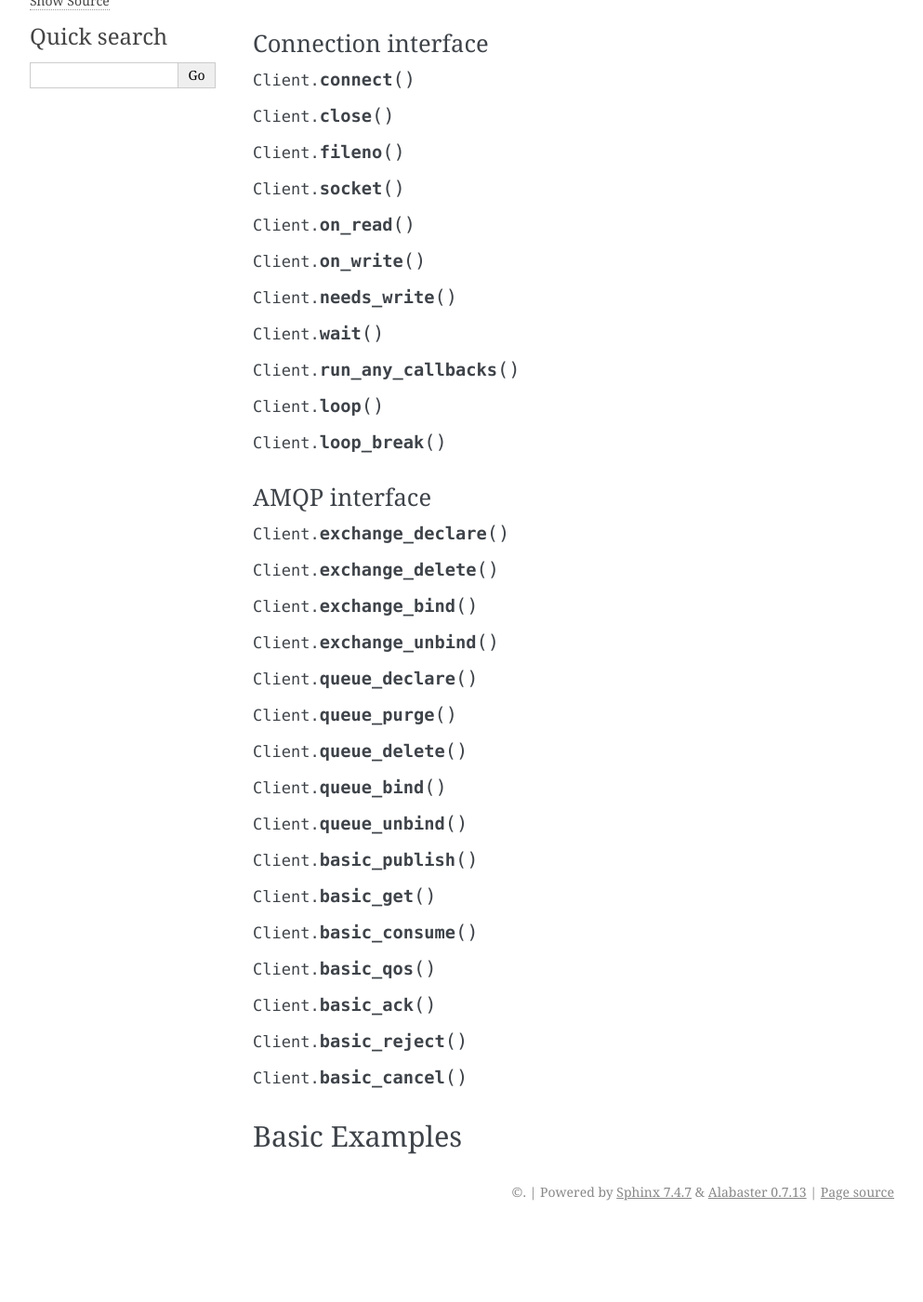
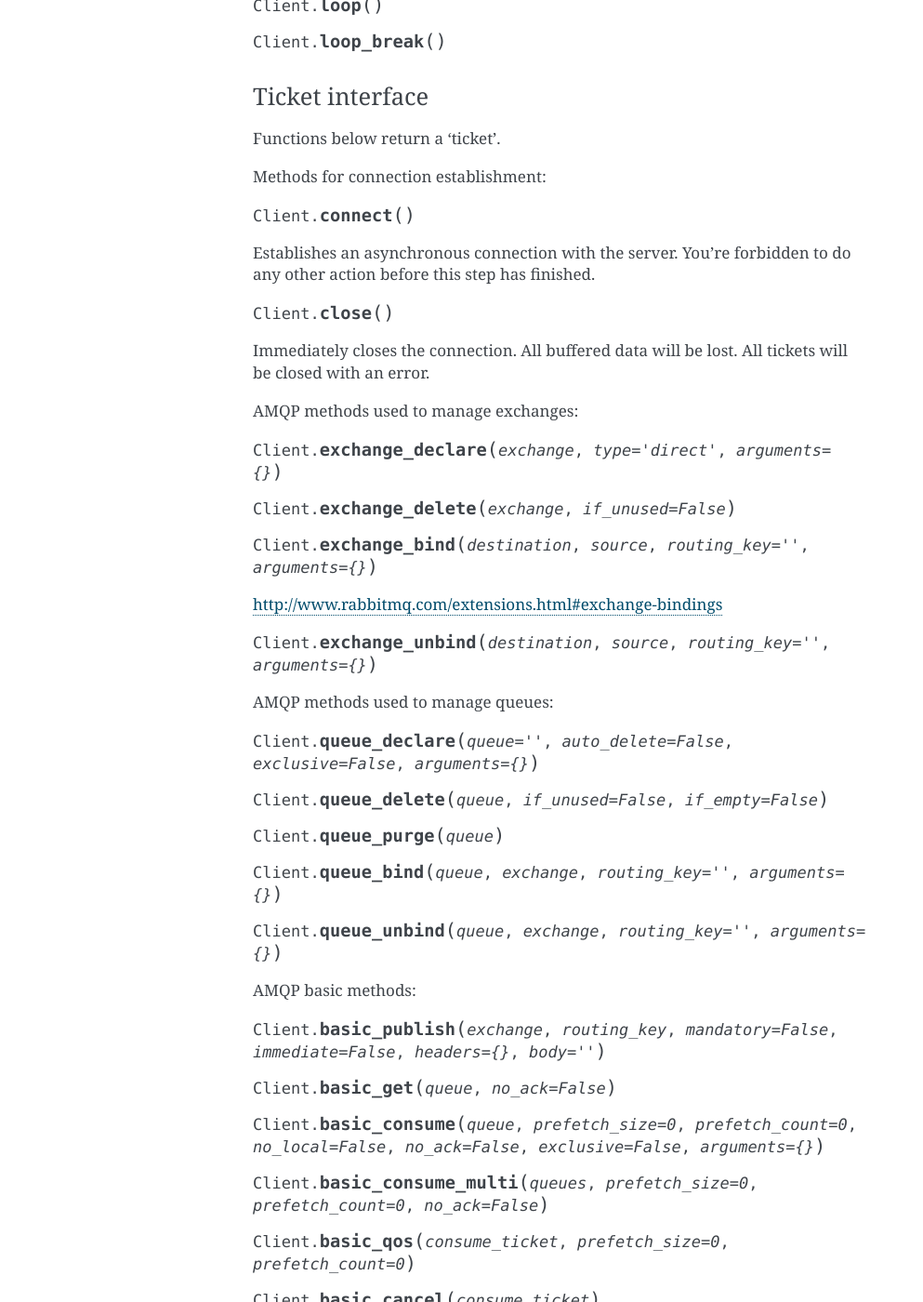
Before and after one commit to majek/puka, a Sphinx documentation site: the page built from docs/puka.rst, in a window 1280 px wide and 1400 px high, scrolled down 1315 px. Shown: the whole window at 93% size, without its empty margins (148-1141 px from the left). Built offline with Sphinx 7.4.7, drawn with Linux system fonts in a browser that asks for light colours; before the commit the page ends 2636 px from its top, so only the background shows below that; some of the changed text lies outside the part shown.

Commit message:
Futile effort to write docs continues.

```diff
--- a/docs/puka.rst
+++ b/docs/puka.rst
@@ -28,69 +28,93 @@ Exceptions
 The :mod:`puka` module defines the following exceptions, as defined by
 AMQP protocol.
 
-.. exception:: ContentTooLarge
 .. exception:: NoRoute
 .. exception:: NoConsumers
 .. exception:: AccessRefused
 .. exception:: NotFound
 .. exception:: ResourceLocked
 .. exception:: PreconditionFailed
-.. exception:: ConnectionForced
-.. exception:: InvalidPath
-.. exception:: FrameError
-.. exception:: AMQPSyntaxError
-.. exception:: CommandInvalid
-.. exception:: ChannelError
-.. exception:: UnexpectedFrame
-.. exception:: ResourceError
-.. exception:: NotAllowed
-.. exception:: AMQPNotImplemented
-.. exception:: InternalError
+
+Connection errors:
+
+.. exception:: ConnectionBroken
 
 
 Client Objects
 --------------
 
-Client object (:class:`Client`) provides the public methiods described below.
+Client object (:class:`Client`) provides the public methiods described
+below.
 
 
 Connection interface
 ++++++++++++++++++++
 
-.. method:: Client.connect()
-.. method:: Client.close()
 .. method:: Client.fileno()
 .. method:: Client.socket()
+
 .. method:: Client.on_read()
 .. method:: Client.on_write()
 .. method:: Client.needs_write()
-.. method:: Client.wait()
 .. method:: Client.run_any_callbacks()
+
+.. method:: Client.wait(ticket)
+
 .. method:: Client.loop()
 .. method:: Client.loop_break()
 
 
-AMQP interface
-++++++++++++++
+Ticket interface
+++++++++++++++++
+
+Functions below return a 'ticket'.
+
+Methods for connection establishment:
+
+.. method:: Client.connect()
+
+Establishes an asynchronous connection with the server. You're
+forbidden to do any other action before this step has finished.
+
+.. method:: Client.close()
+
+Immediately closes the connection. All buffered data will be lost. All
+tickets will be closed with an error.
 
 
-.. method:: Client.exchange_declare()
-.. method:: Client.exchange_delete()
-.. method:: Client.exchange_bind()
-.. method:: Client.exchange_unbind()
-.. method:: Client.queue_declare()
-.. method:: Client.queue_purge()
-.. method:: Client.queue_delete()
-.. method:: Client.queue_bind()
-.. method:: Client.queue_unbind()
-.. method:: Client.basic_publish()
-.. method:: Client.basic_get()
+AMQP methods used to manage exchanges:
 
-.. method:: Client.basic_consume()
-.. method:: Client.basic_qos()
-.. method:: Client.basic_ack()
-.. method:: Client.basic_reject()
-.. method:: Client.basic_cancel()
+.. method:: Client.exchange_declare(exchange, type='direct', arguments={})
+.. method:: Client.exchange_delete(exchange, if_unused=False)
+.. method:: Client.exchange_bind(destination, source, routing_key="", arguments={})
+http://www.rabbitmq.com/extensions.html#exchange-bindings
+
+.. method:: Client.exchange_unbind(destination, source, routing_key="", arguments={})
+
+AMQP methods used to manage queues:
+
+.. method:: Client.queue_declare(queue="", auto_delete=False, exclusive=False, arguments={})
+.. method:: Client.queue_delete(queue, if_unused=False, if_empty=False)
+.. method:: Client.queue_purge(queue)
+.. method:: Client.queue_bind(queue, exchange, routing_key="", arguments={})
+.. method:: Client.queue_unbind(queue, exchange, routing_key="", arguments={})
+
+
+AMQP basic methods:
+
+.. method:: Client.basic_publish(exchange, routing_key, mandatory=False, immediate=False, headers={}, body="")
+
+.. method:: Client.basic_get(queue, no_ack=False)
+
+.. method:: Client.basic_consume(queue, prefetch_size=0, prefetch_count=0, no_local=False, no_ack=False, exclusive=False, arguments={})
+
+.. method:: Client.basic_consume_multi(queues, prefetch_size=0, prefetch_count=0, no_ack=False)
+
+.. method:: Client.basic_qos(consume_ticket, prefetch_size=0, prefetch_count=0)
+.. method:: Client.basic_cancel(consume_ticket)
+
+.. method:: Client.basic_ack(msg_result)
+.. method:: Client.basic_reject(msg_result)
 
 
 Basic Examples
```
Also changed, not shown: other parts of docs/puka.rst (+1 -1 lines), 1 other file.
